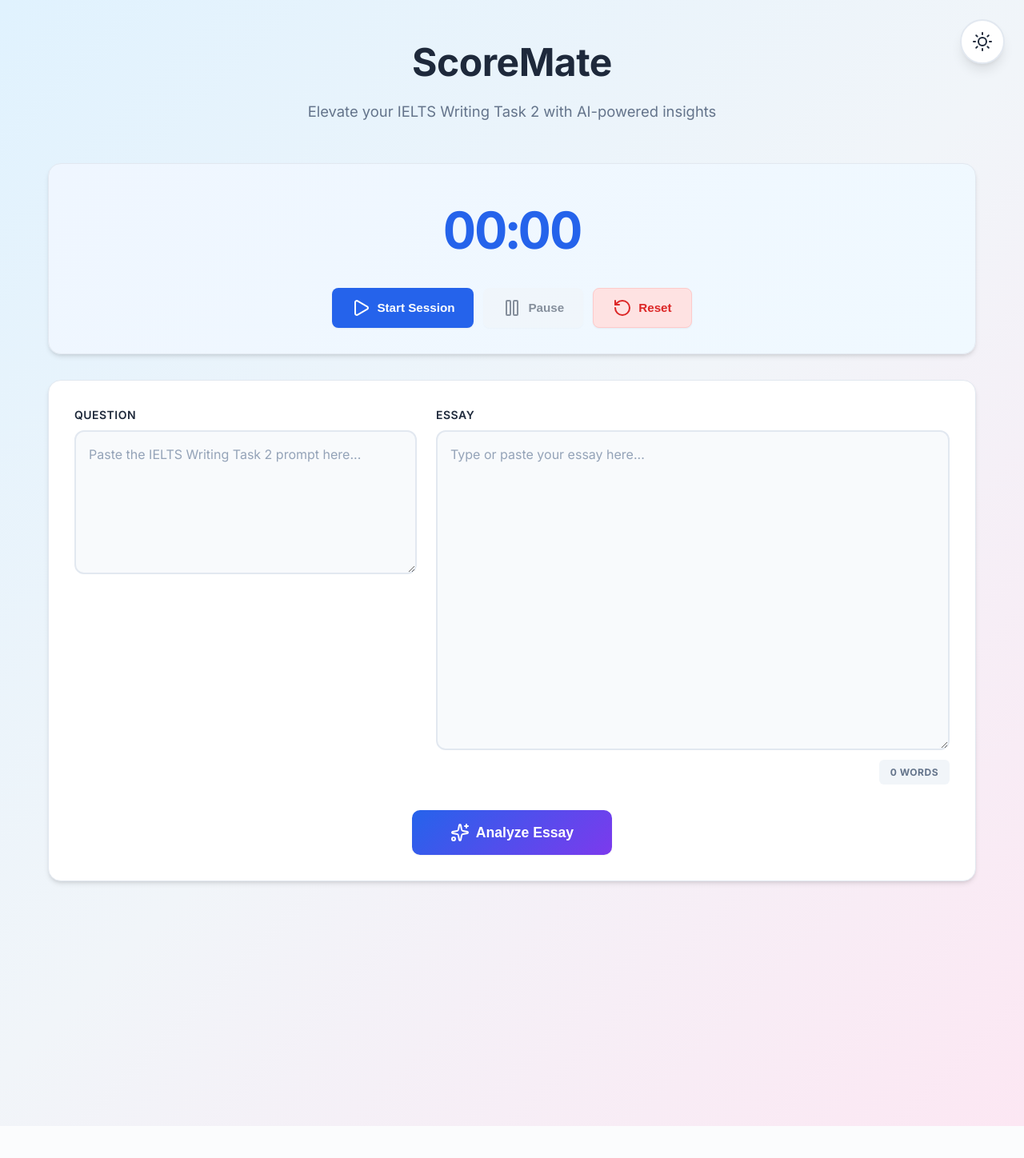
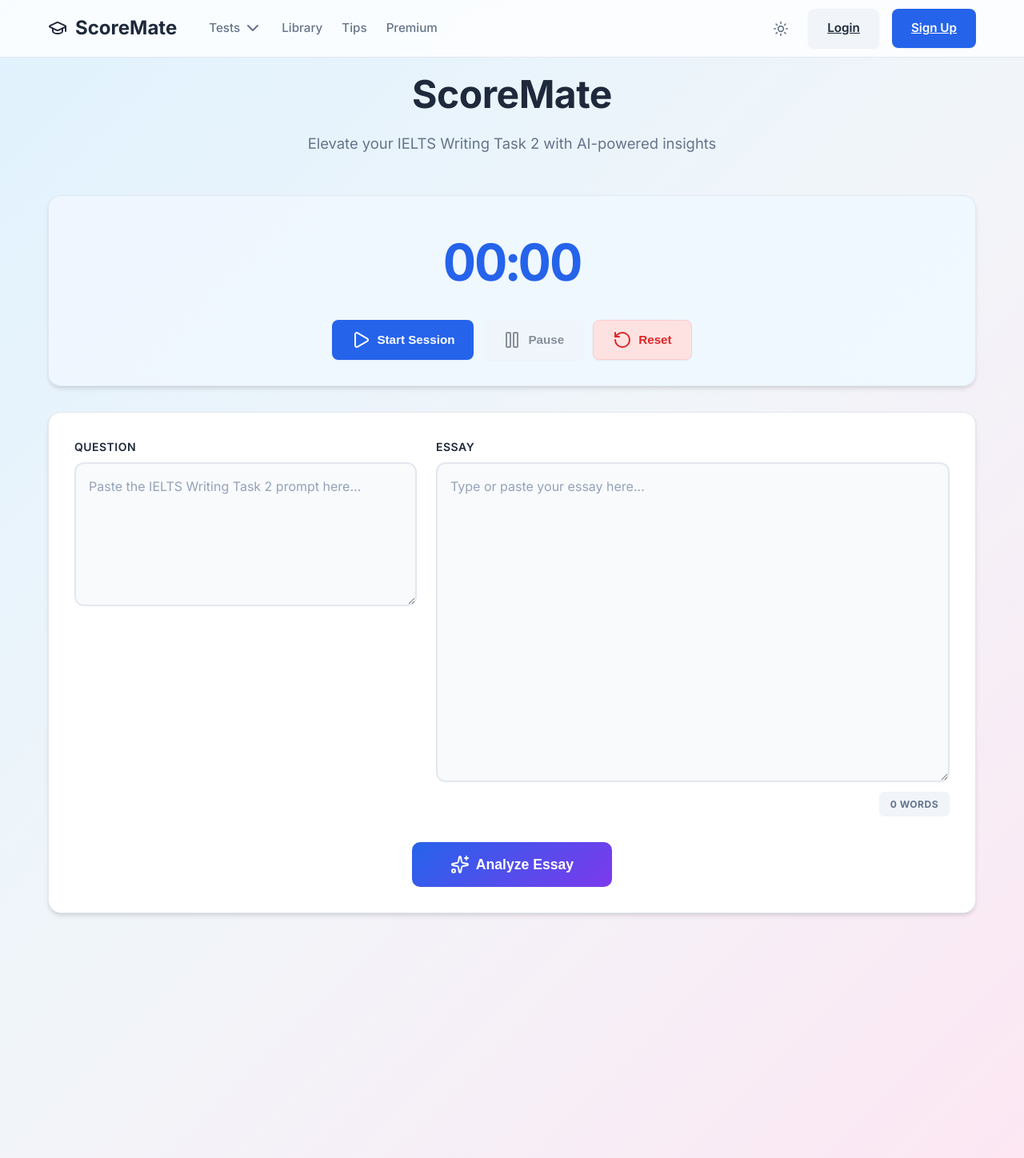
Before and after one commit to shovon74/scoremate-platform, a Flask app: page / in a window 1280 px wide. Shown: the whole page at 80% size. Before the commit the page ends 1408 px from the top, so only its background shows below. Run offline with Flask 3, Linux system fonts and the light colour scheme.

Commit message:
Add professional navbar inspired by ieltsonlinetests.com and integrate theme toggle

```diff
--- a/static/css/style.css
+++ b/static/css/style.css
@@ -7,6 +7,7 @@
     --secondary: #7c3aed;
     --bg-main: #f8fafc;
     --bg-card: #ffffff;
+    --bg-card-rgb: 255, 255, 255;
     --surface: #f1f5f9;
     --border: #e2e8f0;
     --text-primary: #1e293b;
@@ -31,6 +32,7 @@
     --secondary: #a855f7;
     --bg-main: #0f172a;
     --bg-card: #1e293b;
+    --bg-card-rgb: 30, 41, 59;
     --surface: #334155;
     --border: #334155;
     --text-primary: #f8fafc;
@@ -68,8 +70,186 @@ body {
 .container {
     max-width: 1200px;
     margin: 0 auto;
-    padding: 40px 20px;
+    padding: 80px 20px 40px;
+    /* Added top padding for navbar */
 }
+
+/* Navbar Styles */
+.navbar {
+    position: fixed;
+    top: 0;
+    left: 0;
+    right: 0;
+    height: 72px;
+    background: rgba(var(--bg-card-rgb, 255, 255, 255), 0.8);
+    backdrop-filter: blur(12px);
+    -webkit-backdrop-filter: blur(12px);
+    border-bottom: 1px solid var(--border);
+    z-index: 1000;
+    display: flex;
+    align-items: center;
+}
+
+.nav-container {
+    max-width: 1200px;
+    width: 100%;
+    margin: 0 auto;
+    padding: 0 20px;
+    display: flex;
+    justify-content: space-between;
+    align-items: center;
+}
+
+.nav-left {
+    display: flex;
+    align-items: center;
+    gap: 40px;
+}
+
+.logo {
+    display: flex;
+    align-items: center;
+    gap: 10px;
+    text-decoration: none;
+    color: var(--text-primary);
+    font-weight: 700;
+    font-size: 1.5rem;
+    transition: color 0.2s;
+}
+
+.logo:hover {
+    color: var(--primary);
+}
+
+.logo i {
+    color: var(--primary);
+    width: 28px;
+    height: 28px;
+}
+
+.nav-links {
+    display: flex;
+    list-style: none;
+    gap: 24px;
+}
+
+@media (max-width: 900px) {
+    .nav-links {
+        display: none;
+    }
+
+    .nav-left {
+        gap: 0;
+    }
+}
+
+
+.nav-links a {
+    text-decoration: none;
+    color: var(--text-secondary);
+    font-weight: 500;
+    font-size: 0.95rem;
+    display: flex;
+    align-items: center;
+    gap: 4px;
+    transition: color 0.2s;
+}
+
+.nav-links a:hover {
+    color: var(--primary);
+}
+
+.nav-links i {
+    width: 16px;
+    height: 16px;
+}
+
+/* Dropdown */
+.dropdown {
+    position: relative;
+}
+
+.dropdown-menu {
+    position: absolute;
+    top: 100%;
+    left: 0;
+    background: var(--bg-card);
+    border: 1px solid var(--border);
+    border-radius: var(--radius-md);
+    box-shadow: var(--shadow-lg);
+    min-width: 200px;
+    padding: 8px 0;
+    opacity: 0;
+    visibility: hidden;
+    transform: translateY(10px);
+    transition: all 0.2s ease;
+}
+
+.dropdown:hover .dropdown-menu {
+    opacity: 1;
+    visibility: visible;
+    transform: translateY(0);
+}
+
+.dropdown-menu li {
+    list-style: none;
+}
+
+.dropdown-menu a {
+    padding: 10px 20px;
+    display: block;
+    color: var(--text-primary);
+}
+
+.dropdown-menu a:hover {
+    background: var(--surface);
+}
+
+.nav-right {
+    display: flex;
+    align-items: center;
+    gap: 16px;
+}
+
+.nav-icon-btn {
+    background: transparent;
+    border: none;
+    color: var(--text-secondary);
+    cursor: pointer;
+    padding: 8px;
+    border-radius: 50%;
+    display: flex;
+    align-items: center;
+    justify-content: center;
+    transition: all 0.2s;
+}
+
+.nav-icon-btn:hover {
+    background: var(--surface);
+    color: var(--primary);
+    transform: rotate(15deg);
+}
+
+/* Theme Icon Toggling */
+#sunIcon,
+#moonIcon {
+    width: 20px;
+    height: 20px;
+}
+
+[data-theme="light"] #moonIcon {
+    display: none !important;
+}
+
+[data-theme="dark"] #sunIcon {
+    display: none !important;
+}
+
+.btn-sm {
+    padding: 8px 16px;
+    font-size: 0.85rem;
+}
+
 
 header {
     text-align: center;
@@ -374,40 +554,8 @@ textarea::placeholder {
     }
 }
 
-/* Theme Toggle Button */
-.theme-toggle {
-    position: fixed;
-    top: 24px;
-    right: 24px;
-    width: 56px;
-    height: 56px;
-    border-radius: 50%;
-    background: var(--bg-card);
-    border: 2px solid var(--border);
-    box-shadow: var(--shadow-lg);
-    cursor: pointer;
-    display: flex;
-    align-items: center;
-    justify-content: center;
-    transition: all 0.3s ease;
-    z-index: 1000;
-}
+/* Removed old fixed position theme toggle */
 
-.theme-toggle:hover {
-    transform: scale(1.1) rotate(15deg);
-    box-shadow: 0 12px 24px -6px rgb(0 0 0 / 0.2);
-}
-
-.theme-toggle svg {
-    width: 24px;
-    height: 24px;
-    color: var(--text-primary);
-    transition: all 0.3s ease;
-}
-
-.theme-toggle:active {
-    transform: scale(0.95);
-}
 
 /* Dark mode specific adjustments */
 [data-theme="dark"] .timer-card {
--- a/static/js/main.js
+++ b/static/js/main.js
@@ -8,7 +8,6 @@ document.addEventListener('DOMContentLoaded', () => {
     // Check for saved theme preference or default to light mode
     const currentTheme = localStorage.getItem('theme') || 'light';
     htmlElement.setAttribute('data-theme', currentTheme);
-    updateThemeIcon(currentTheme);
 
     themeToggle.addEventListener('click', () => {
         const currentTheme = htmlElement.getAttribute('data-theme');
@@ -16,18 +15,7 @@ document.addEventListener('DOMContentLoaded', () => {
 
         htmlElement.setAttribute('data-theme', newTheme);
         localStorage.setItem('theme', newTheme);
-        updateThemeIcon(newTheme);
     });
-
-    function updateThemeIcon(theme) {
-        if (theme === 'dark') {
-            sunIcon.style.display = 'none';
-            moonIcon.style.display = 'block';
-        } else {
-            sunIcon.style.display = 'block';
-            moonIcon.style.display = 'none';
-        }
-    }
 
     // Timer state
     let timerInterval;
--- a/templates/index.html
+++ b/templates/index.html
@@ -12,26 +12,38 @@
 </head>
 
 <body>
-    <!-- Theme Toggle Button -->
-    <button id="themeToggle" class="theme-toggle" aria-label="Toggle dark mode">
-        <svg id="sunIcon" xmlns="http://www.w3.org/2000/svg" width="24" height="24" viewBox="0 0 24 24" fill="none"
-            stroke="currentColor" stroke-width="2" stroke-linecap="round" stroke-linejoin="round">
-            <circle cx="12" cy="12" r="5"></circle>
-            <line x1="12" y1="1" x2="12" y2="3"></line>
-            <line x1="12" y1="21" x2="12" y2="23"></line>
-            <line x1="4.22" y1="4.22" x2="5.64" y2="5.64"></line>
-            <line x1="18.36" y1="18.36" x2="19.78" y2="19.78"></line>
-            <line x1="1" y1="12" x2="3" y2="12"></line>
-            <line x1="21" y1="12" x2="23" y2="12"></line>
-            <line x1="4.22" y1="19.78" x2="5.64" y2="18.36"></line>
-            <line x1="18.36" y1="5.64" x2="19.78" y2="4.22"></line>
-        </svg>
-        <svg id="moonIcon" xmlns="http://www.w3.org/2000/svg" width="24" height="24" viewBox="0 0 24 24" fill="none"
-            stroke="currentColor" stroke-width="2" stroke-linecap="round" stroke-linejoin="round"
-            style="display: none;">
-            <path d="M21 12.79A9 9 0 1 1 11.21 3 7 7 0 0 0 21 12.79z"></path>
-        </svg>
-    </button>
+    <nav class="navbar">
+        <div class="nav-container">
+            <div class="nav-left">
+                <a href="/" class="logo">
+                    <i data-lucide="graduation-cap"></i>
+                    <span>ScoreMate</span>
+                </a>
+                <ul class="nav-links">
+                    <li class="dropdown">
+                        <a href="#">Tests <i data-lucide="chevron-down"></i></a>
+                        <ul class="dropdown-menu">
+                            <li><a href="#">Reading Practice</a></li>
+                            <li><a href="#">Listening Practice</a></li>
+                            <li><a href="#">Writing Practice</a></li>
+                            <li><a href="#">Speaking Practice</a></li>
+                        </ul>
+                    </li>
+                    <li><a href="#">Library</a></li>
+                    <li><a href="#">Tips</a></li>
+                    <li><a href="#">Premium</a></li>
+                </ul>
+            </div>
+            <div class="nav-right">
+                <button id="themeToggle" class="nav-icon-btn" aria-label="Toggle theme">
+                    <i id="sunIcon" data-lucide="sun"></i>
+                    <i id="moonIcon" data-lucide="moon" style="display: none;"></i>
+                </button>
+                <a href="#" class="btn btn-secondary btn-sm">Login</a>
+                <a href="#" class="btn btn-primary btn-sm">Sign Up</a>
+            </div>
+        </div>
+    </nav>
 
     <div class="container">
         <header>
```
